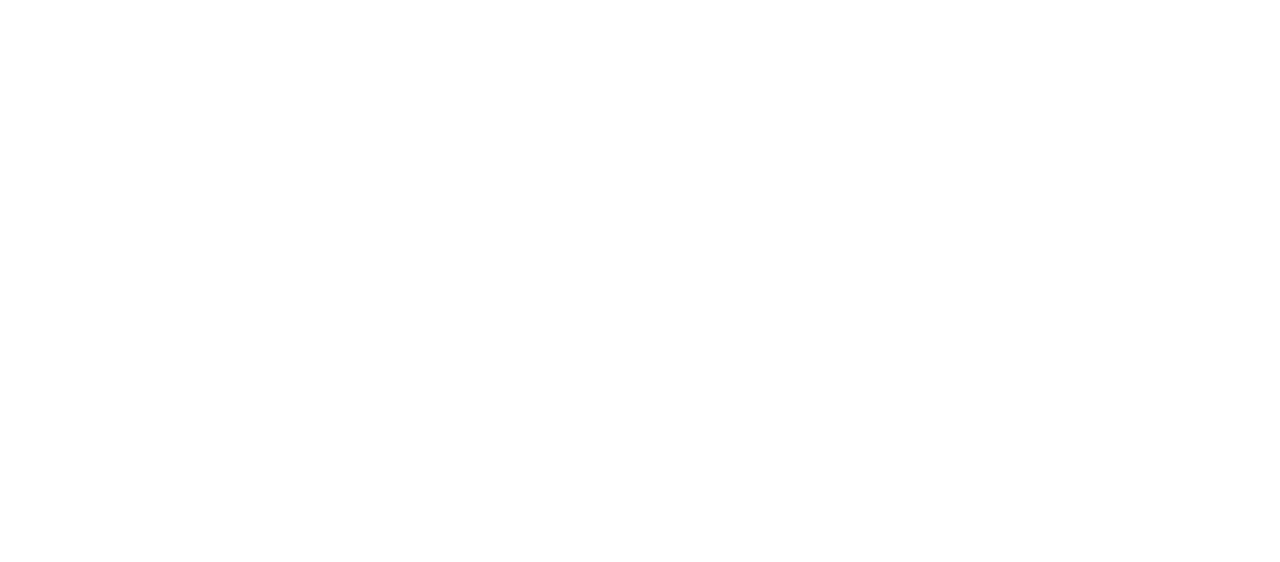
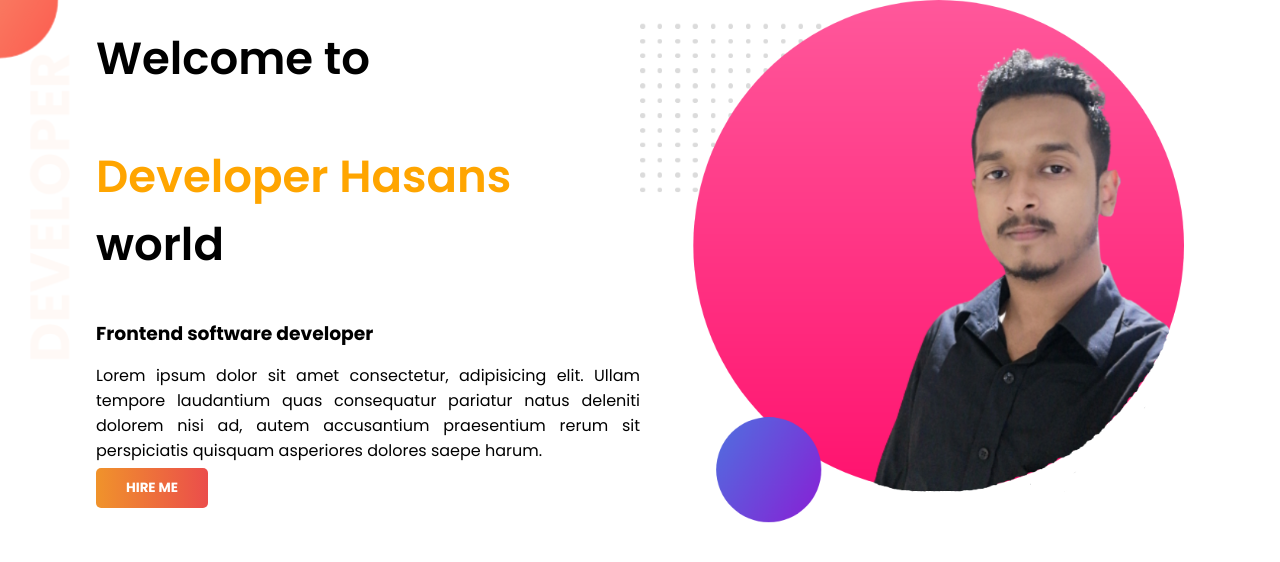
Before and after one commit to programmerhasan001/developer-portfolio, a plain HTML site: page index.html in a window 1280 px wide. Drawn offline with Linux system fonts and the light colour scheme.

Commit message:
complete header part

```diff
--- a/css/style.css
+++ b/css/style.css
@@ -0,0 +1,53 @@
+@import url('https://fonts.googleapis.com/css2?family=Poppins:wght@200;300;400;500;600;700;800;900&display=swap');
+
+*{
+    font-family: 'Poppins', sans-serif;
+    margin: 0;
+    padding: 0;
+}
+.container{
+    width: 85%;
+    margin: auto;
+}
+.link-btn{
+    background: linear-gradient(to right, #f0932b, #eb4d4b);
+    border: none;
+    padding: 10px 30px;
+    border-radius: 5px;
+    text-transform: uppercase;
+    color: #fff;
+    font-weight: 700;
+    cursor: pointer;
+    margin-top: 5px;
+}
+
+/* header part css start */
+.header-area{
+    background: url(../images/top-banner.png);
+    background-repeat: no-repeat;
+    /* background-size: cover; */
+}
+.header-content{
+    display: flex;
+}
+.header-content .header-left,
+.header-content .header-right{
+    width: 50%;
+}
+.header-right img{
+    width: 100%;
+}
+.header-area h1{
+    font-size: 45px;
+    font-weight: 600;
+    padding: 25px 0;
+}
+.developersName{
+    color: orange;
+}
+.header-left h3{
+    padding: 15px 0;
+}
+.header-left p{
+    text-align: justify;
+}
--- a/index.html
+++ b/index.html
@@ -11,7 +11,27 @@
 </head>
 
 <body>
-
+    <section class="header-area">
+        <div class="container">
+            <div class="header-content">
+                <div class="header-left">
+                    <h1 class="welcome-text">Welcome to</h1>
+                    <h1><span class="developersName">Developer Hasans</span> world</h1>
+                    <h3>Frontend software developer</h3>
+                    <p>Lorem ipsum dolor sit amet consectetur, adipisicing elit. Ullam tempore laudantium quas
+                        consequatur
+                        pariatur
+                        natus deleniti dolorem nisi ad, autem accusantium praesentium rerum sit perspiciatis quisquam
+                        asperiores
+                        dolores saepe harum.</p>
+                    <a href="#" target="_blank"><input type="button" value="Hire me" class="link-btn"></a>
+                </div>
+                <div class="header-right">
+                    <img src="./images/developer-photo/developer-1.png" alt="">
+                </div>
+            </div>
+        </div>
+    </section>
 </body>
 
 </html>
```
Also changed, not shown: images/developer-photo/black-shirt-hasan.png (added), images/developer-photo/black-shirt-hasan1.png (added), images/developer-photo/developer-1.png (added), images/developer-photo/developer.png (added), images/developer-photo/hasan1.png (added), images/dream-bg.png (added), images/exp-bg.png (added), images/top-banner.png (added).
